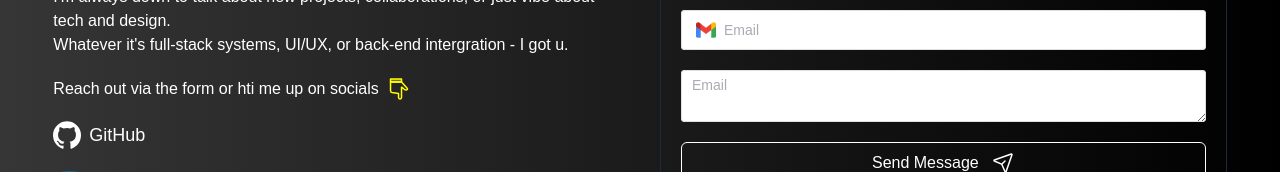
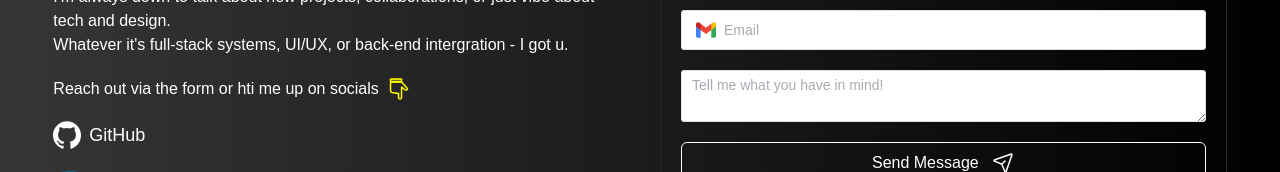
Before and after one commit to Ulvy156/ulvy-porfolio, a Nuxt app: page / in a window 1280 px wide. Shown: the part 2040-2212 px from the top of the page. Built offline with nearby package versions, Linux system fonts and the light colour scheme; a web font is replaced by a local one.

Commit message:
Update backtop positioning and modify textarea placeholder in Contact component

```diff
--- a/app.vue
+++ b/app.vue
@@ -4,7 +4,7 @@
     <NuxtPage />
   </main>
   <Footer />
-  <el-backtop :right="40" :bottom="40" >
+  <el-backtop :right="60" :bottom="60" >
     <template #default>
       <svg xmlns="http://www.w3.org/2000/svg" width="24" height="24" viewBox="0 0 24 24"><path fill="none" stroke="currentColor" stroke-linecap="round" stroke-linejoin="round" stroke-width="1.5" d="m6 11l6-6l6 6M6 19l6-6l6 6"/></svg>
     </template>
--- a/components/Contact.vue
+++ b/components/Contact.vue
@@ -83,7 +83,7 @@
                     </svg>
                 </template>
             </el-input>
-            <el-input v-model="message" type="textarea" style="width: 100%;" size="large" placeholder="Email">
+            <el-input v-model="message" type="textarea" style="width: 100%;" size="large" placeholder="Tell me what you have in mind!">
                 <template #prefix>
                     <svg xmlns="http://www.w3.org/2000/svg" class='size-5' viewBox="0 0 256 193">
                         <path fill="#4285f4"
```
